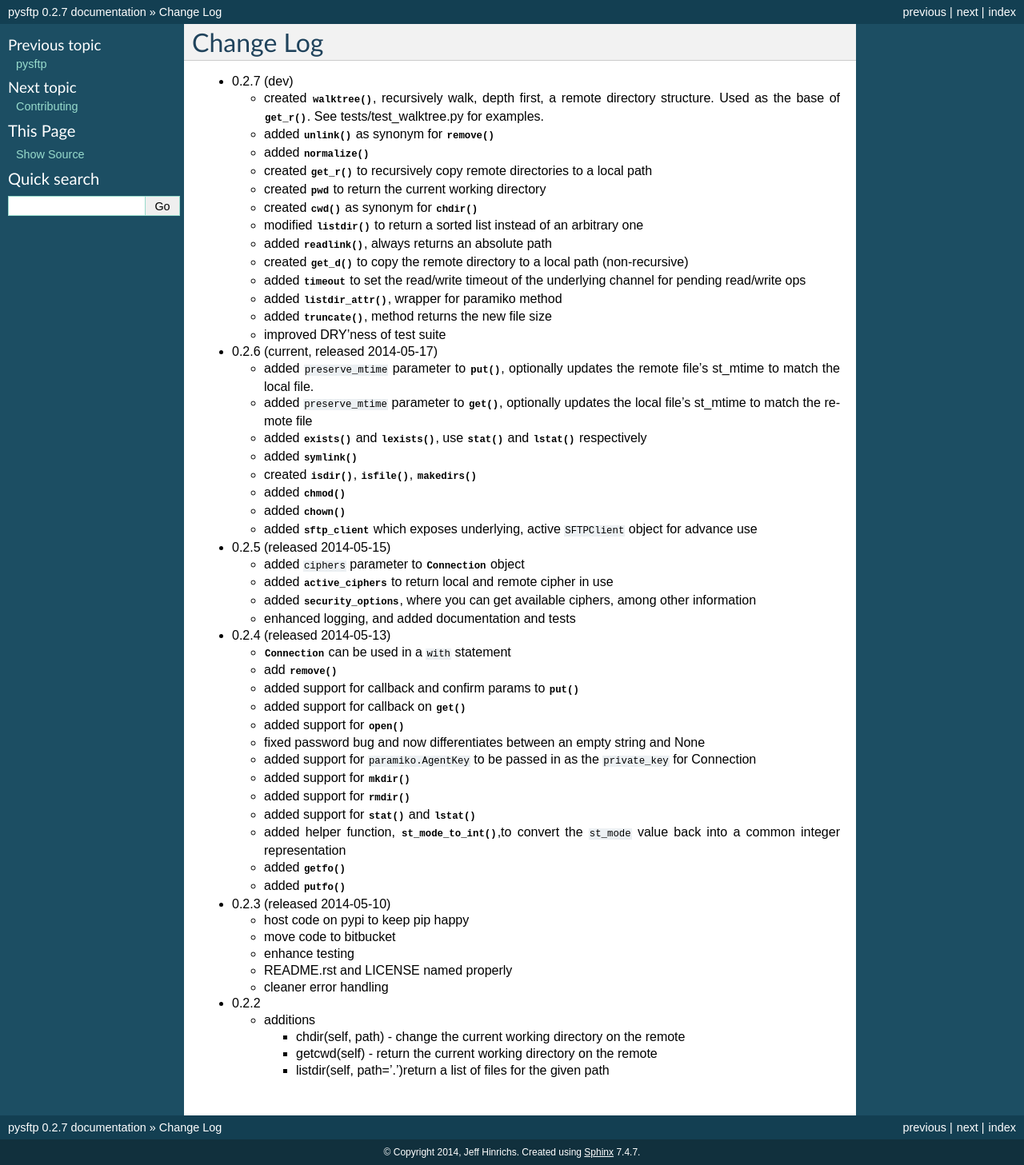
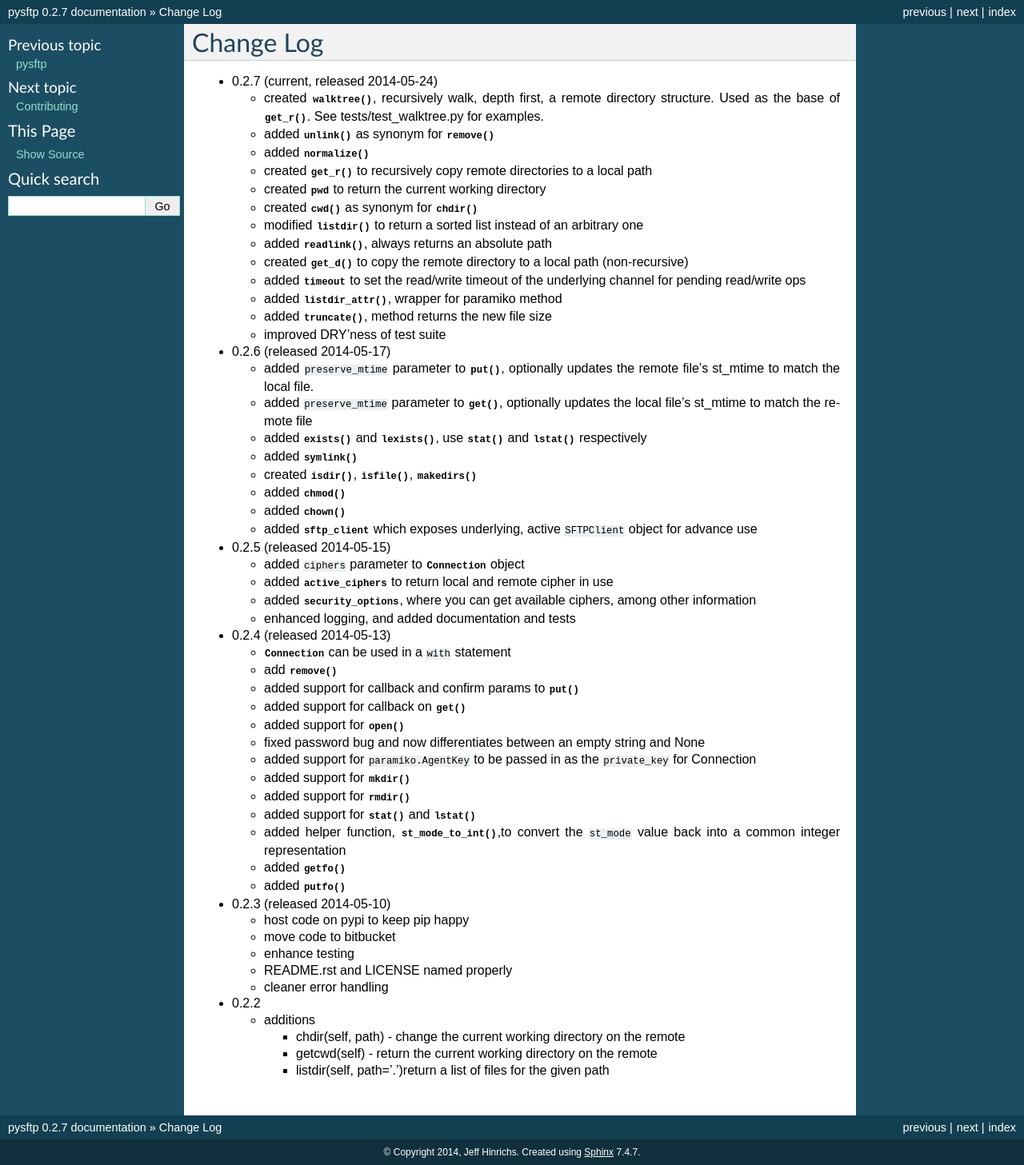
Before and after one commit to sailfish009/pysftp, a Sphinx documentation site: the page built from docs/changes.rst, in a window 1280 px wide. Shown: the whole page at 80% size. Built offline with Sphinx 7.4.7, drawn with Linux system fonts in a browser that asks for light colours.

Commit message:
prepping for release of 0.2.7

```diff
--- a/docs/changes.rst
+++ b/docs/changes.rst
@@ -2,7 +2,7 @@
 ----------
 
 
-* 0.2.7 (dev)
+* 0.2.7 (current, released 2014-05-24)
 
   * created :meth:`.walktree`, recursively walk, depth first, a remote directory structure.  Used as the base of :meth:`.get_r`. See tests/test_walktree.py for examples.
   * added :meth:`.unlink` as synonym for :meth:`.remove`
```
Also changed, not shown: other parts of docs/changes.rst (+1 -1 lines), 1 other file.
